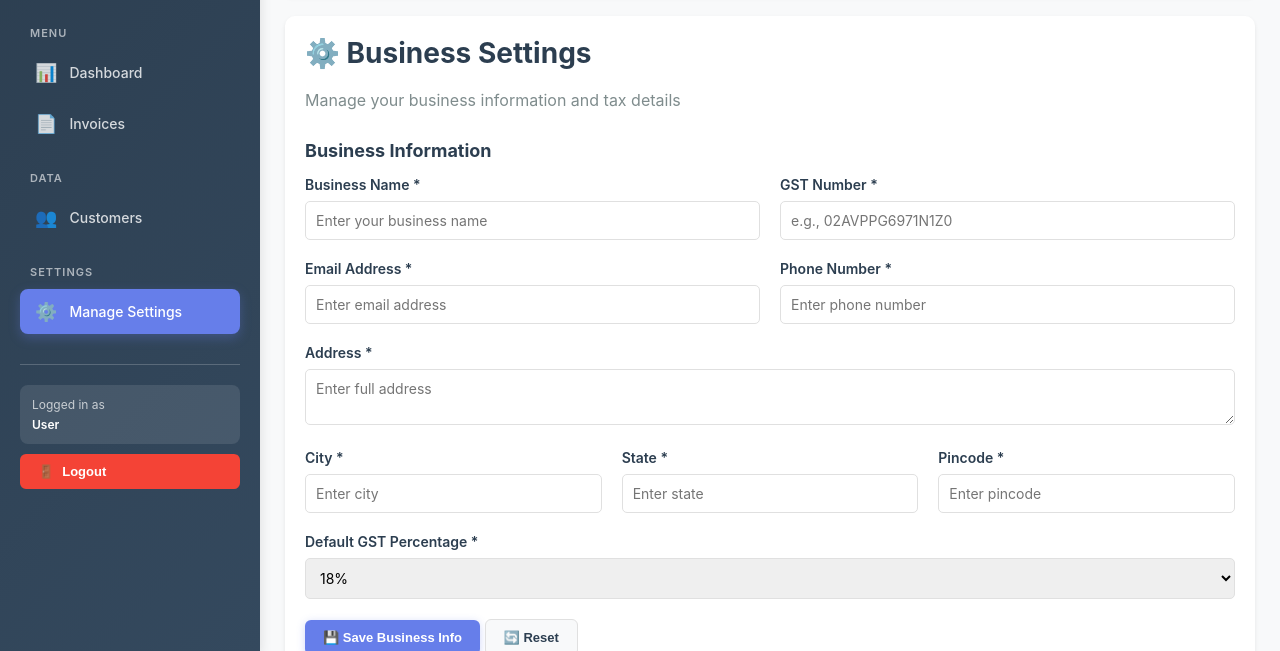
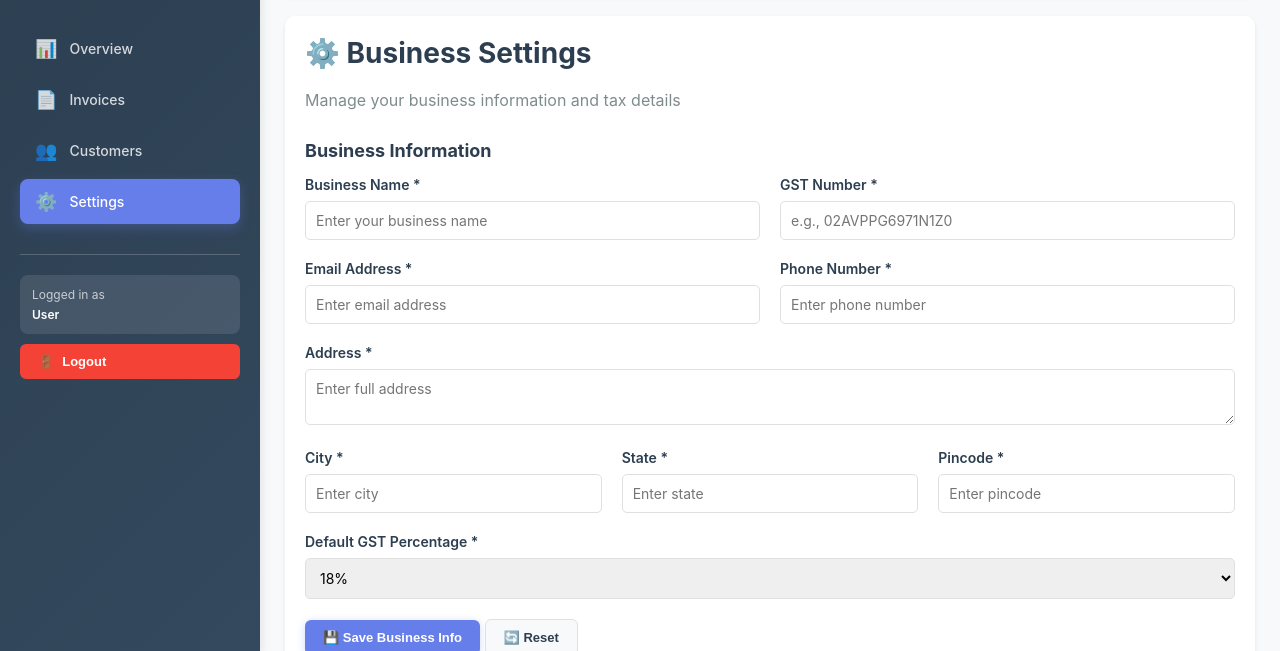
Before and after one commit to manishghalta0-del/dream-harbour, a plain HTML site: page settings.html in a window 1280 px wide. Shown: the part 149-800 px from the top of the page. Drawn offline with nearby package versions, Linux system fonts and the light colour scheme.

Commit message:
😱 Remove section titles from settings.html sidebar
- Remove MENU, DATA, SETTINGS section titles
- Keep only navigation links
- 100% identical sidebars across all pages

```diff
--- a/settings.html
+++ b/settings.html
@@ -100,16 +100,6 @@
 
         .nav-section {
             margin-bottom: 25px;
-        }
-
-        .nav-section-title {
-            font-size: 11px;
-            text-transform: uppercase;
-            opacity: 0.6;
-            margin-bottom: 10px;
-            font-weight: 600;
-            letter-spacing: 1px;
-            padding: 0 10px;
         }
 
         .nav-link {
@@ -641,26 +631,17 @@
             </div>
 
             <div class="nav-section">
-                <div class="nav-section-title">Menu</div>
                 <a href="dashboard.html" class="nav-link">
-                    <span>📊</span> Dashboard
+                    <span>📊</span> Overview
                 </a>
                 <a href="invoices.html" class="nav-link">
                     <span>📄</span> Invoices
                 </a>
-            </div>
-
-            <div class="nav-section">
-                <div class="nav-section-title">Data</div>
                 <a href="customers.html" class="nav-link">
                     <span>👥</span> Customers
                 </a>
-            </div>
-
-            <div class="nav-section">
-                <div class="nav-section-title">Settings</div>
                 <a href="settings.html" class="nav-link active">
-                    <span>⚙️</span> Manage Settings
+                    <span>⚙️</span> Settings
                 </a>
             </div>
 
```
